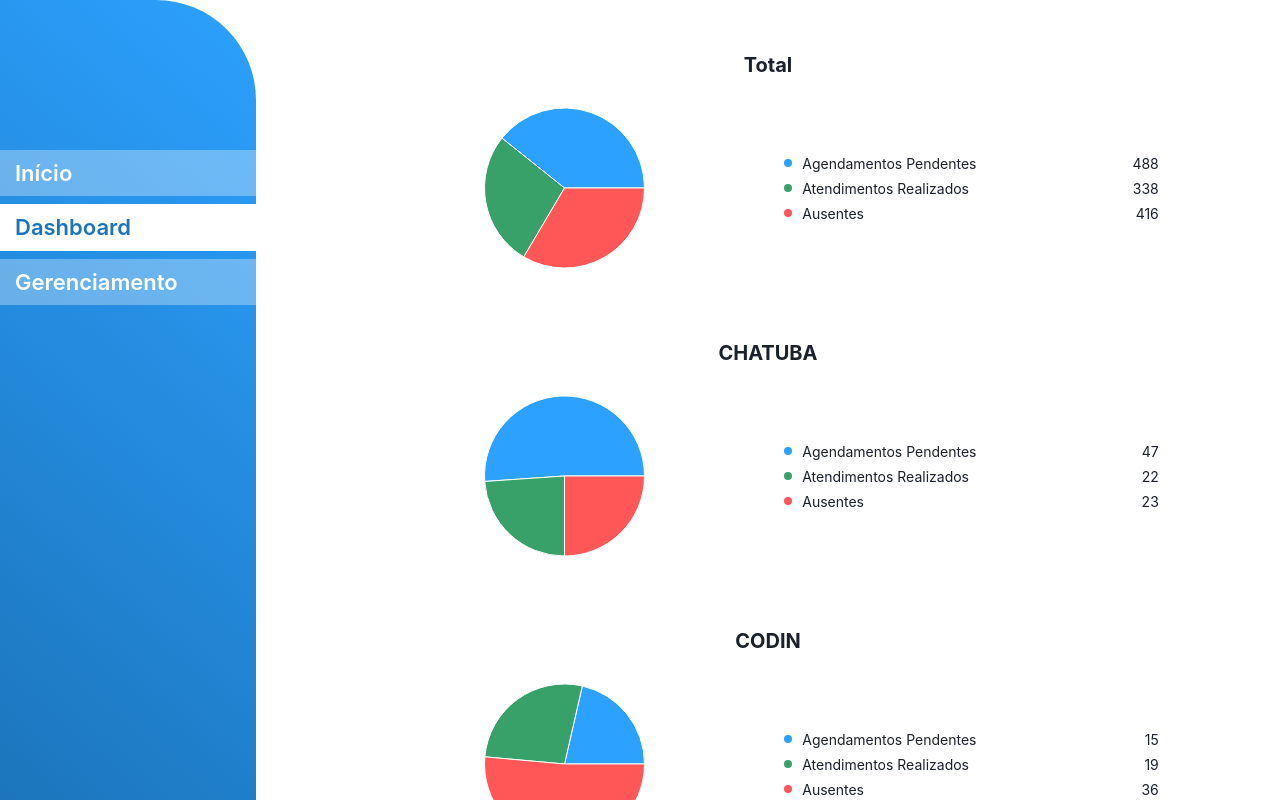
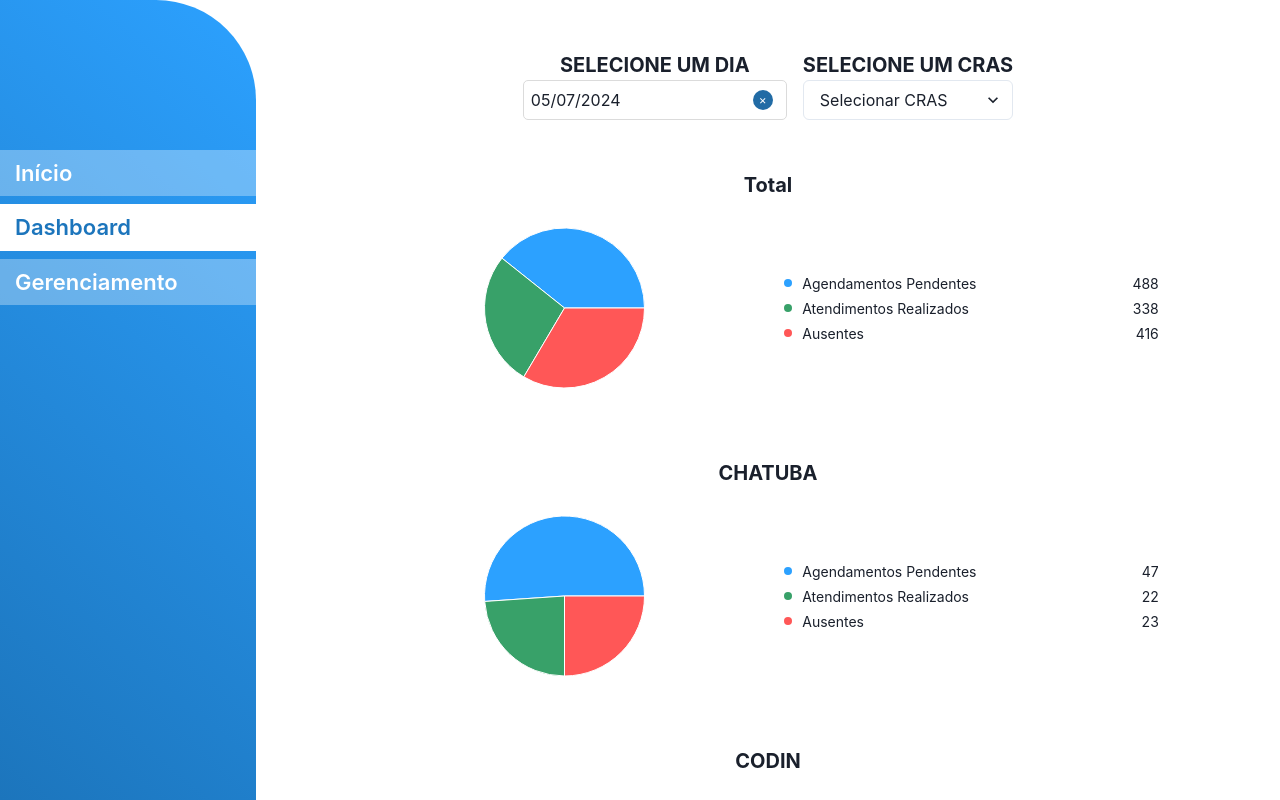
Before and after one commit to joaopedev/agendamento-cras-campos, a React (Create React App) app: page /dashboard in a window 1280 px wide. Shown: the top 800 px of the page. Built offline with nearby package versions, Linux system fonts and the light colour scheme.

Commit message:
feat: datepicker na dashboard + botão scroll up

```diff
--- /dev/null
+++ b/src/components/ScrollUpButton.tsx
@@ -0,0 +1,60 @@
+import { Button, IconButton, useDisclosure } from '@chakra-ui/react';
+import { FaArrowUp } from 'react-icons/fa';
+import { useEffect, useState } from 'react';
+
+const ScrollUpButton: React.FC = () => {
+	const { isOpen, onOpen, onClose } = useDisclosure();
+	const [scrollY, setScrollY] = useState(0);
+
+	useEffect(() => {
+		const handleScroll = () => {
+			setScrollY(window.scrollY);
+			if (window.scrollY > 300) {
+				onOpen();
+			} else {
+				onClose();
+			}
+		};
+		window.addEventListener('scroll', handleScroll);
+		return () => {
+			window.removeEventListener('scroll', handleScroll);
+		};
+	}, []);
+
+	const scrollToTop = () => {
+		window.scrollTo({ top: 0, behavior: 'smooth' });
+	};
+
+	return (
+		<Button className="top-button" bg={'#2CA1FF'}>
+			<IconButton
+				display="flex"
+				justifyContent="center"
+				alignItems="center"
+				color={'white'}
+				aria-label="Options"
+				bg={'#2CA1FF'}
+				// variant="outline"
+				m={'10px'}
+				boxShadow={'1px 1px 2px hsla(0, 28%, 0%, 0.7)'}
+				border={'none'}
+				_hover={{
+					bg: '#1C75BC',
+					fontWeight: 'bold',
+				}}
+				_active={{}}
+				onClick={scrollToTop}
+				position="fixed"
+				bottom="20px"
+				right="20px"
+				// display={isOpen ? 'block' : 'none'}
+				transition="all 0.5s ease"
+				opacity={isOpen ? 1 : 0}
+				zIndex={1990}
+				icon={<FaArrowUp />}
+			/>
+		</Button>
+	);
+};
+
+export default ScrollUpButton;
--- /dev/null
+++ b/src/components/SelecionarDiaDashboard.tsx
@@ -0,0 +1,99 @@
+import 'react-datepicker/dist/react-datepicker.module.css';
+import 'react-datepicker/dist/react-datepicker.css';
+import { ptBR } from 'date-fns/locale/pt-BR';
+import * as React from 'react';
+import { useState, ChangeEvent } from 'react';
+import DatePicker, { registerLocale } from 'react-datepicker';
+import { Box, Flex, Select, Text } from '@chakra-ui/react';
+import { addDays } from 'date-fns';
+
+registerLocale('pt-BR', ptBR);
+
+const SelecionarDiaDashboard: React.FC = () => {
+	const [startDate, setStartDate] = useState(new Date());
+	const maxDate = addDays(new Date(), 30);
+	const [selectedBairro, setSelectedBairro] = useState('');
+
+	const handleBairroChange = (e: ChangeEvent<HTMLSelectElement>) => {
+		setSelectedBairro(e.target.value);
+	};
+
+	const cras = React.useMemo(
+		() => [
+			'CODIN',
+			'CUSTODÓPOLIS',
+			'JARDIM CARIOCA',
+			' PARQUE GUARUS',
+			' TRAVESSÃO',
+			'GOITACAZES',
+			'FAROL',
+			'JOCKEY',
+			'MATADOURO',
+			'PENHA',
+			'MORRO DO COCO',
+			'ESPLANADA',
+			'CHATUBA',
+			'URURAÍ',
+		],
+		[]
+	);
+
+	return (
+		<Flex
+			flexDir={['column', 'column', 'row', 'row']}
+			mt={'50px'}
+			className="container__date"
+			justifyContent={'center'}
+			alignItems={'center'}
+			gap={4}
+			pl={['0%', '30%', '25%', '20%']}
+			w="100%"
+		>
+			<Box>
+				<Box className="selecionar__dia" textAlign="center">
+					<Text
+						alignSelf={'center'}
+						fontWeight={'bold'}
+						fontSize={['14px', '16px', '18px', '20px']}
+						textAlign={'center'}
+					>
+						SELECIONE UM DIA
+					</Text>
+				</Box>
+				<Box borderRadius={5} border={'1px solid #dbdbdb'} p={'7px'}>
+					<DatePicker
+						isClearable
+						filterDate={date => date.getDay() !== 0 && date.getDay() !== 6 && date <= maxDate}
+						maxDate={new Date()}
+						selected={startDate}
+						onChange={(date: Date) => setStartDate(date)}
+					/>
+				</Box>
+			</Box>
+			<Box>
+				<Text
+					alignSelf={'center'}
+					fontWeight={'bold'}
+					fontSize={['14px', '16px', '18px', '20px']}
+					textAlign={'center'}
+				>
+					SELECIONE UM CRAS
+				</Text>
+				<Select
+					placeholder="Selecionar CRAS"
+					variant="outline"
+					value={selectedBairro}
+					onChange={handleBairroChange}
+				>
+					{cras.map((bairro, index) => (
+						<option key={index} value={bairro}>
+							{bairro}
+						</option>
+					))}
+				</Select>
+			</Box>
+		</Flex>
+	);
+};
+
+export default SelecionarDiaDashboard;
--- a/src/pages/Dashboard.tsx
+++ b/src/pages/Dashboard.tsx
@@ -5,6 +5,8 @@ import { HamburgerMenuADM } from '../components/HamburgerMenuADM';
 import SidebarADM from '../components/SidebarADM';
 import CrasPieChart from '../components/CrasPieChart'; // No need to import PieChartData here
 import { crasData } from '../components/CrasData'; // Import data
+import SelecionarDiaDashboard from '../components/SelecionarDiaDashboard';
+import ScrollUpButton from '../components/ScrollUpButton';
 
 export const Dashboard: React.FC = () => {
 	const totalData = useMemo(() => {
@@ -19,40 +21,24 @@ export const Dashboard: React.FC = () => {
 	}, []);
 
 	return (
-    <Flex h='100vh'>
+		<Flex h="100vh" flexDir={'column'}>
 			<SidebarADM />
 			<HamburgerMenuADM />
+			<ScrollUpButton />
+			<SelecionarDiaDashboard />
 			<Box
 				pl={['0%', '30%', '25%', '20%']}
 				// pl={['15%', '20%', '25%', '30%']}
-        w='100%'
+				w="100%"
 			>
-        <CrasPieChart crasData={totalData} crasNome='Total' />
+				<CrasPieChart crasData={totalData} crasNome="Total" />
 				{crasData.map(cras => (
-          <CrasPieChart
-            key={cras.nome}
-            crasData={cras.data}
-            crasNome={cras.nome}
-          />
+					<CrasPieChart key={cras.nome} crasData={cras.data} crasNome={cras.nome} />
 				))}
 			</Box>
 		</Flex>
 	);
 };
-
-// const textStyle1 = {
-// 	fontSize: ['0.7rem', '0.8rem', '0.9rem', '1rem'],
-// 	bg: 'white',
-// 	borderRadius: '5px',
-// 	p: '8px 0',
-// };
-
-// const textStyle2 = {
-// 	fontSize: ['0.7rem', '0.8rem', '0.9rem', '1rem'],
-// 	fontWeight: 'bold',
-// 	mt: '10px',
-// 	mb: '3px',
-// };
 
 export const boxStyle = {
 	w: '60%',
```
Lines whose indentation alone changed are shown as unchanged.
